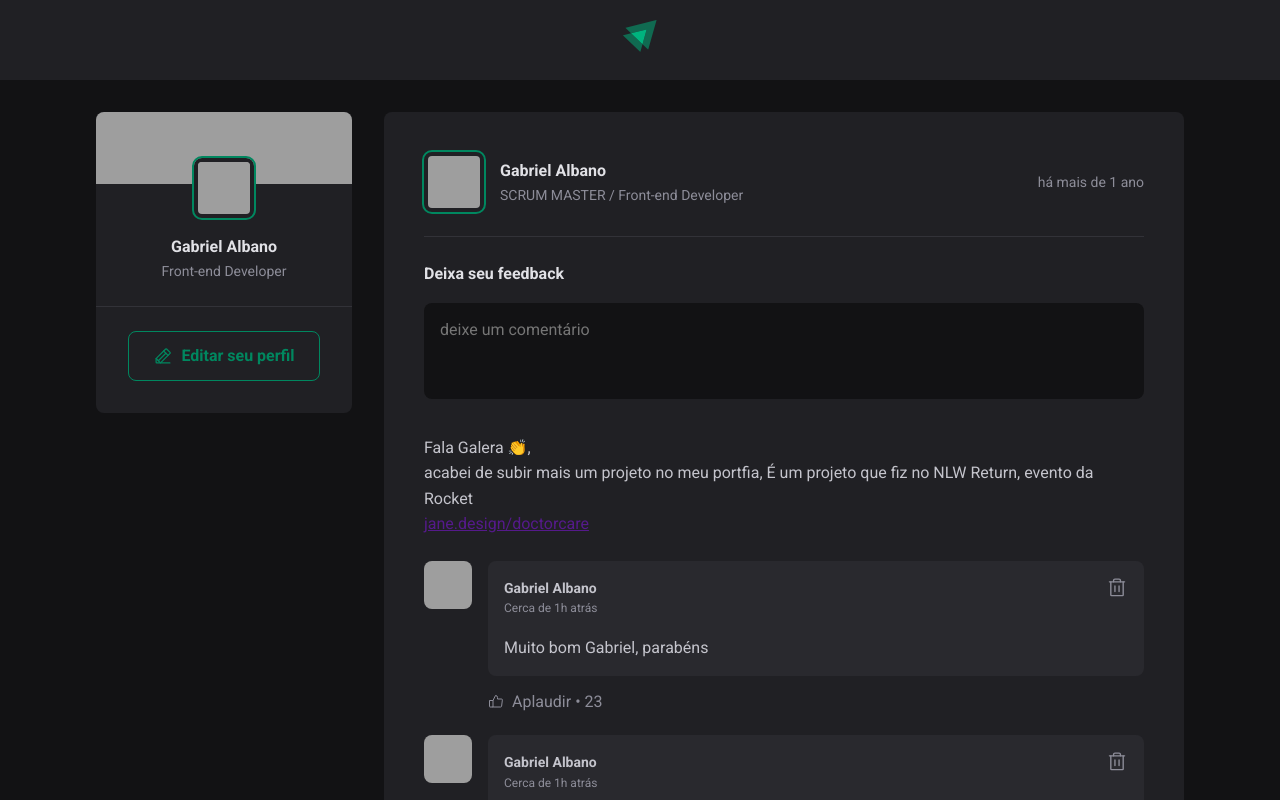
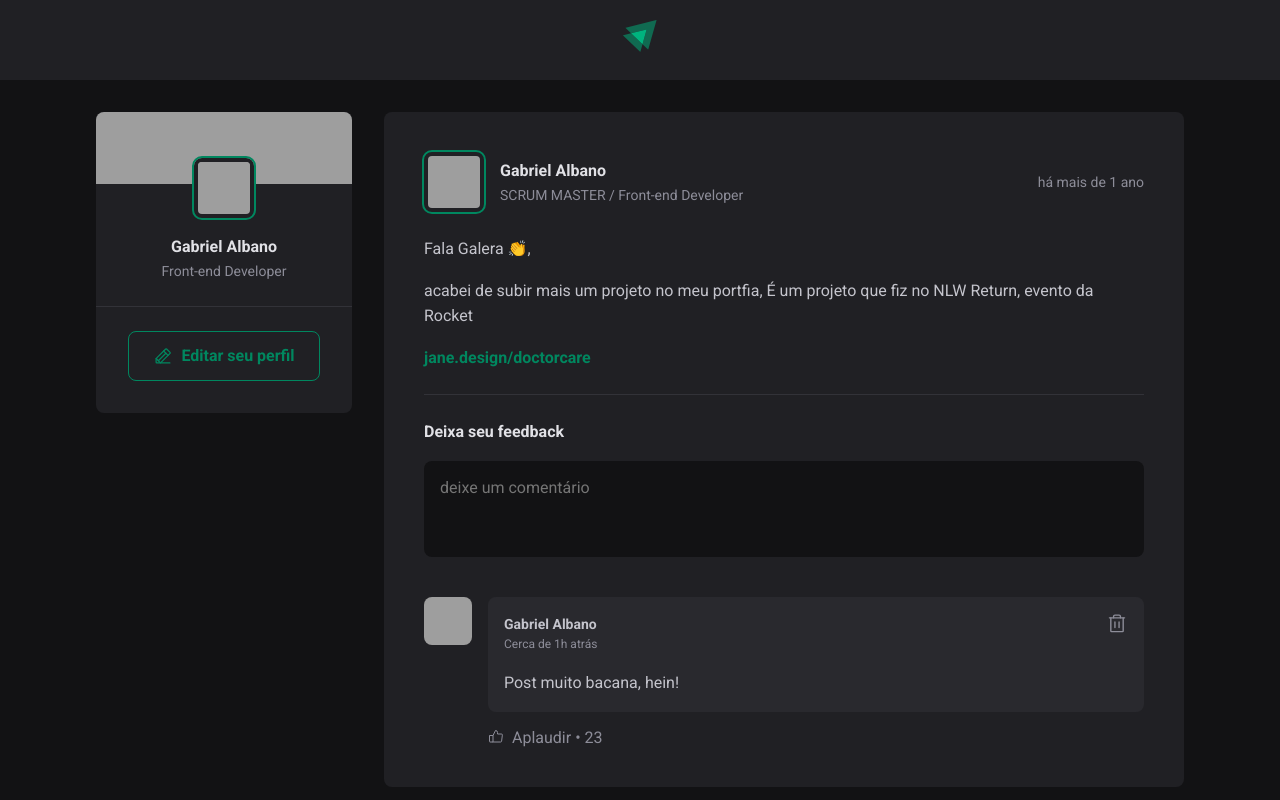
Before and after one commit to albanogabriel/01-Rocketseat-FeedApp2, a React (Vite) app: page / in a window 1280 px wide. Shown: the top 800 px of the page. Built offline with nearby package versions, Linux system fonts and the light colour scheme; grey boxes are pictures that could not be loaded.

Commit message:
CHORE: programção imperativa vs declarativa, criado 2 useState, etc

```diff
--- a/src/App.jsx
+++ b/src/App.jsx
@@ -46,8 +46,6 @@
   }
 ]
 
-console.log(posts)
-
 function App() {
   return (
     <div>
--- a/src/components/Comment.jsx
+++ b/src/components/Comment.jsx
@@ -2,7 +2,7 @@
 import styles from './Comment.module.css'
 import { Avatar } from './Avatar'
 
-export function Comment() {
+export function Comment( { content }) {
     return (
         <div className={styles.comment}>
 
@@ -21,7 +21,7 @@
                         </button>
                     </header>
 
-                    <p>Muito bom Gabriel, parabéns</p>
+                    <p>{content}</p>
                 </div>
 
                 <footer>
@@ -32,7 +32,6 @@
                 </footer>
             </div>
 
-
         </div>
     )
 }
--- a/src/components/Post.jsx
+++ b/src/components/Post.jsx
@@ -8,11 +8,11 @@
 import { useState } from 'react'
 
 export function Post({ author, publishedAt, content }) {
+    const [comments, setComments] = useState([
+        'Post muito bacana, hein!'
+    ])
 
-    const [comments, setComments] = useState([
-        1,
-        2
-    ])
+    const [ newCommentText, setNewCommentText ] = useState('')
 
     const publishedDateFormatted = format(publishedAt, "d 'de' LLLL 'às' HH:mm'h'", {
         locale: ptBR
@@ -25,9 +25,14 @@
 
     function handleAddComment() {
         event.preventDefault()
-        setComments([...comments, comments.length + 1])
 
+        setComments([...comments, newCommentText])
+        setNewCommentText('')
+    }
 
+    function handleNewCommentChange() {
+        //se eu quero adicionar esse valor ao meu estado:
+        setNewCommentText(event.target.value)
     }
 
     return (
@@ -48,18 +53,6 @@
 
             <div className={styles.content}>
 
-                </div>
-
-                <form onSubmit={handleAddComment} className={styles.commentForm}>
-                    <strong>Deixa seu feedback</strong>
-                    <textarea placeholder="deixe um comentário"/>
-
-                    <footer>
-                        <button type="submit">Publicar</button>
-                    </footer>
-                </form>
-
-                <div className={styles.commentList}>
                     {content.map(item => {
                         if (item.type === 'paragraph') {
                             return <p>{item.content}</p>
@@ -68,15 +61,26 @@
                         }
                     })}
 
+                    <form onSubmit={handleAddComment} className={styles.commentForm}>
+                        <strong>Deixa seu feedback</strong>
+                        <textarea
+                            name="comment"
+                            placeholder="deixe um comentário"
+                            value={newCommentText}
+                            onChange={handleNewCommentChange}
+                        />
+                        <footer>
+                            <button type="submit">Publicar</button>
+                        </footer>
+                    </form>
+
+                    <div className={styles.commentList}>
                         {comments.map(comment => {
-                        return <Comment />
+                            //o comment é = o valor no array = 'Post muito bacana, hein!'
+                            // 'Post muito bacana, hein!' é passado como props
+                            return <Comment content={comment} />
                         })}
-
-                    {/*
-                    <Comment />
-                    <Comment />
-                    <Comment />
-                     */}
+                    </div>
                 </div>
         </article>
     )
```
Also changed, not shown: 1 other file (tests, documents, lock files or other folders). Lines whose indentation alone changed are shown as unchanged.
